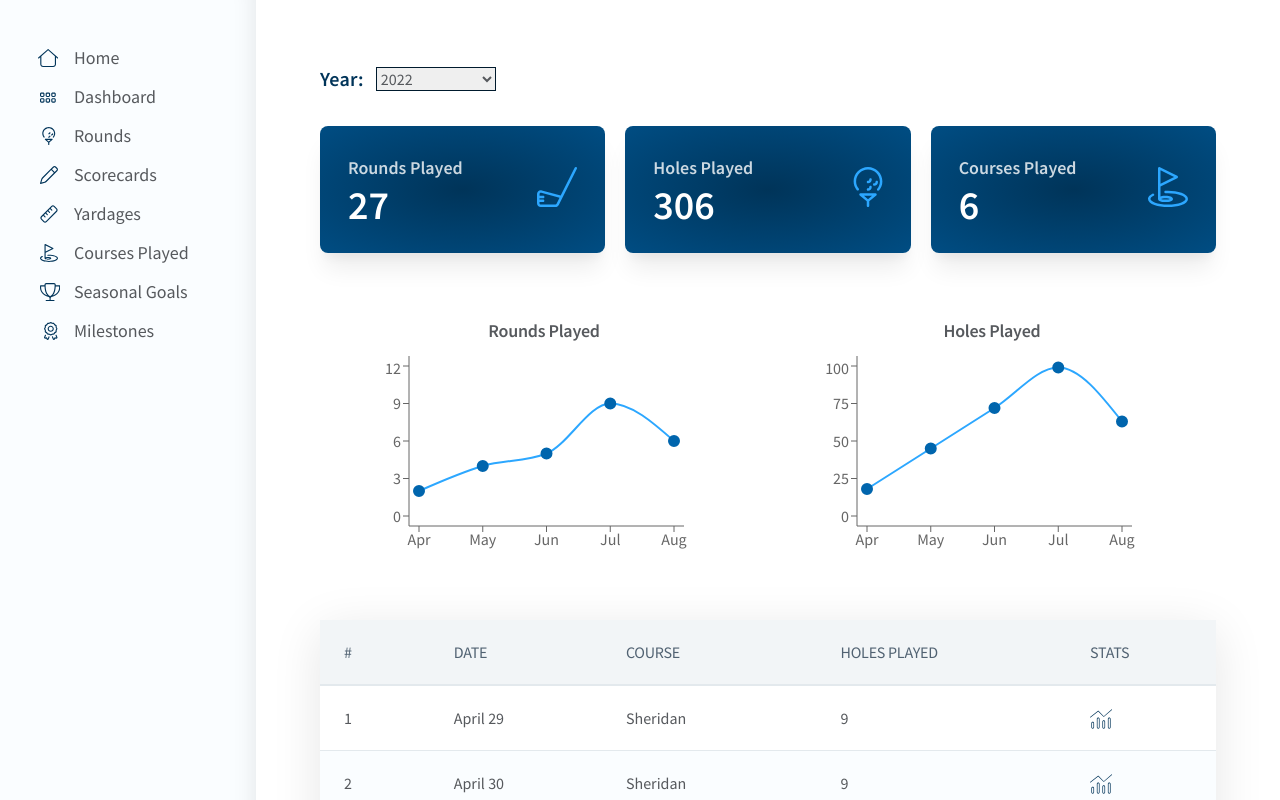
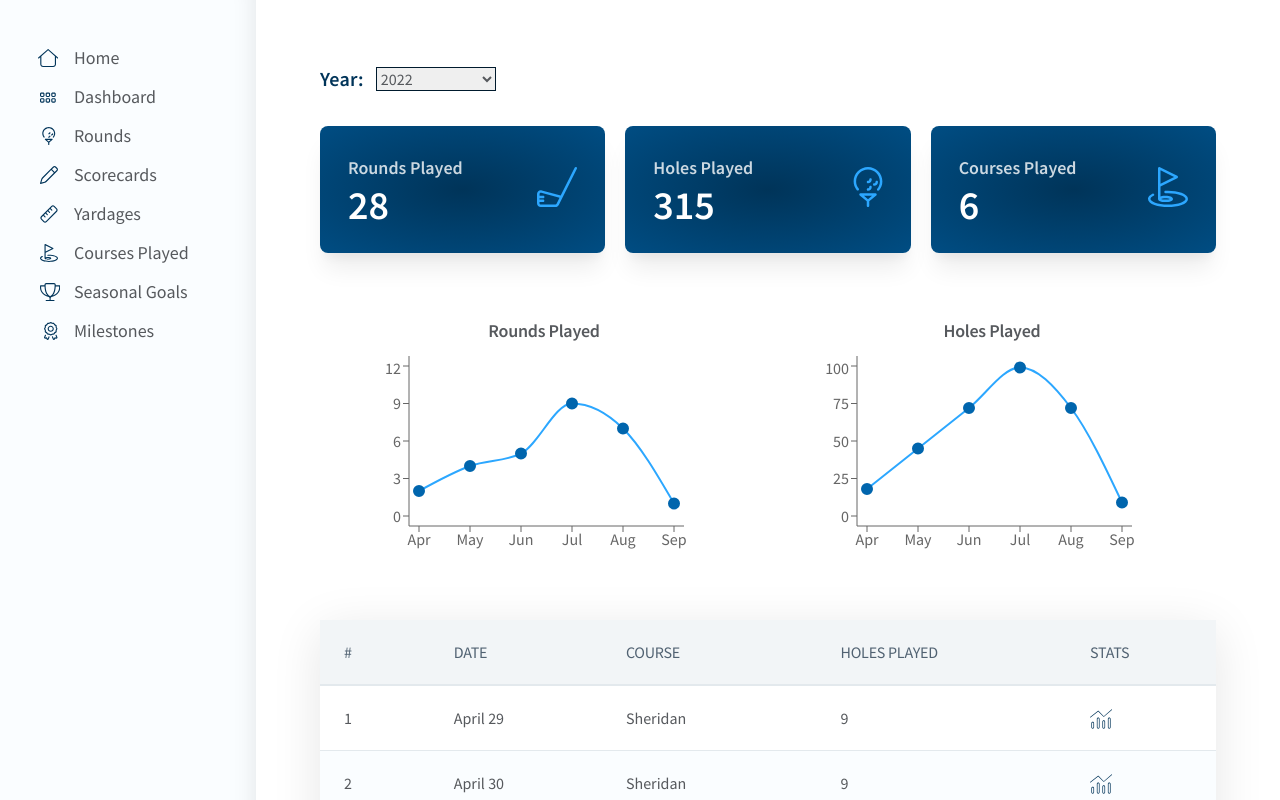
Before and after one commit to dkersten/golf-scorecard-v1, a React (Create React App) app: page /rounds in a window 1280 px wide. Shown: the top 800 px of the page. Built offline with nearby package versions, Linux system fonts and the light colour scheme.

Commit message:
updated data to reflect latest rounds played

```diff
--- a/src/Helpers/ScorecardTableComponents.js
+++ b/src/Helpers/ScorecardTableComponents.js
@@ -68,7 +68,7 @@ const renderFairwaysInReg = (holes, startingHole) => {
     // calculate percentage
     let firPercentage = (hitFairways / totalFairways)
     firPercentage = firPercentage * 100
-    firPercentage = Math.round(firPercentage * 10) / 10
+    firPercentage = Math.round(firPercentage * 1) / 1
 
     tdArr.push(<td>{firPercentage}%</td>)
     return tdArr
@@ -95,7 +95,7 @@ const renderGreensInReg = (holes, startingHole) => {
     // calculate percentage
     let girPercentage = (hitGreens / totalGreens)
     girPercentage = girPercentage * 100
-    girPercentage = Math.round(girPercentage * 10) / 10
+    girPercentage = Math.round(girPercentage * 1) / 1
 
     tdArr.push(<td>{girPercentage}%</td>)
     return tdArr
--- a/src/Temp Data/goalsData.js
+++ b/src/Temp Data/goalsData.js
@@ -17,7 +17,7 @@ const goals = {
                 description: "Play 35 rounds",
                 completed: false,
                 progress: {
-                    current: 27,
+                    current: 28,
                     total: 35
                 }
             },
--- a/src/Temp Data/updatedRoundsData.js
+++ b/src/Temp Data/updatedRoundsData.js
@@ -2,22 +2,24 @@ const rounds = {
     2022: {
         displayName: "2022",
         selectValue: "2022",
-        roundsPlayed: 27,
-        holesPlayed: 306,
+        roundsPlayed: 28,
+        holesPlayed: 315,
         coursesPlayed: 6,
         graphDataRounds: [
             {name: 'Apr', rounds: 2},
             {name: 'May', rounds: 4},
             {name: 'Jun', rounds: 5},
             {name: 'Jul', rounds: 9},
-            {name: 'Aug', rounds: 6}
+            {name: 'Aug', rounds: 7},
+            {name: 'Sep', rounds: 1}
         ],
         graphDataHoles: [
             {name: 'Apr', holes: 18},
             {name: 'May', holes: 45},
             {name: 'Jun', holes: 72},
             {name: 'Jul', holes: 99},
-            {name: 'Aug', holes: 63}
+            {name: 'Aug', holes: 72},
+            {name: 'Sep', holes: 9}
         ],
         rounds: [
             {
@@ -289,6 +291,16 @@ const rounds = {
                 numHoles: 9,
                 stats: false,
                 roundId: 44
+            },
+            {
+                date: {
+                    full: "September 2",
+                    mobile: "9/2"
+                },
+                course: "Sheridan GC",
+                numHoles: 9,
+                stats: false,
+                roundId: 45
             }
         ]
     },
@@ -492,16 +504,16 @@ const rounds = {
     alltime: {
         displayName: "All Time",
         selectValue: "alltime",
-        roundsPlayed: 44,
-        holesPlayed: 504,
+        roundsPlayed: 45,
+        holesPlayed: 513,
         coursesPlayed: 8,
         graphDataRounds: [
             {name: '2021', rounds: 17},
-            {name: '2022', rounds: 26}
+            {name: '2022', rounds: 28}
         ],
         graphDataHoles: [
             {name: '2021', holes: 198},
-            {name: '2022', holes: 297}
+            {name: '2022', holes: 306}
         ],
         rounds: [
             {
@@ -943,6 +955,16 @@ const rounds = {
                 numHoles: 9,
                 stats: false,
                 roundId: 44
+            },
+            {
+                date: {
+                    full: "September 2",
+                    mobile: "9/2"
+                },
+                course: "Sheridan GC",
+                numHoles: 9,
+                stats: false,
+                roundId: 45
             }
         ]
     },
```
